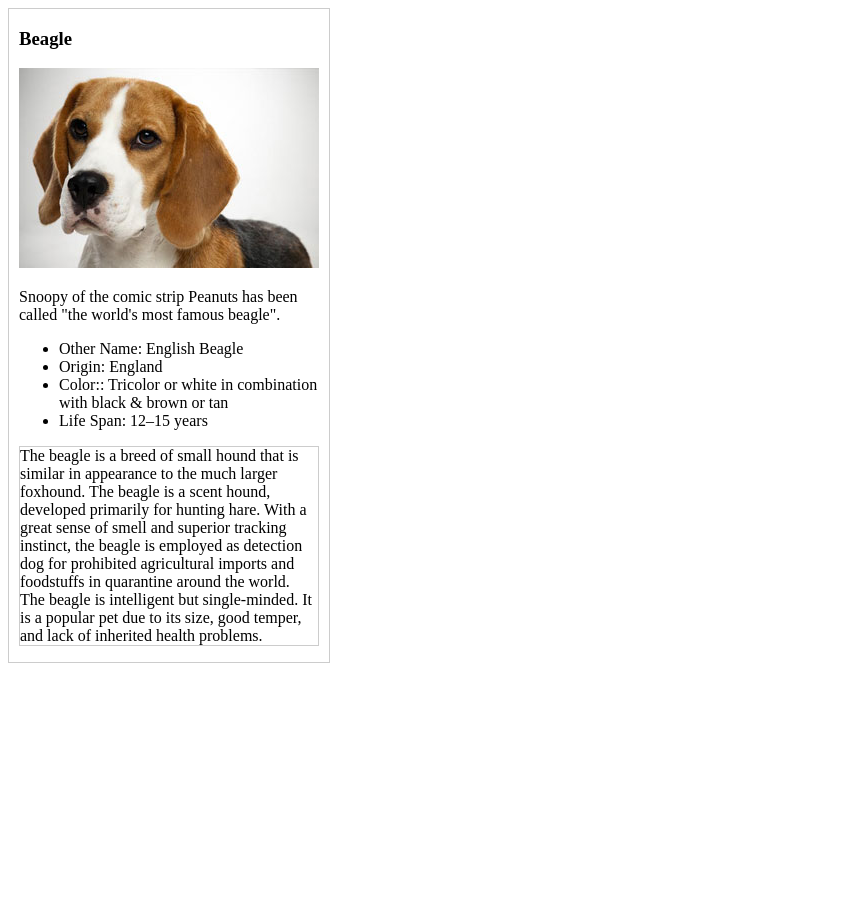
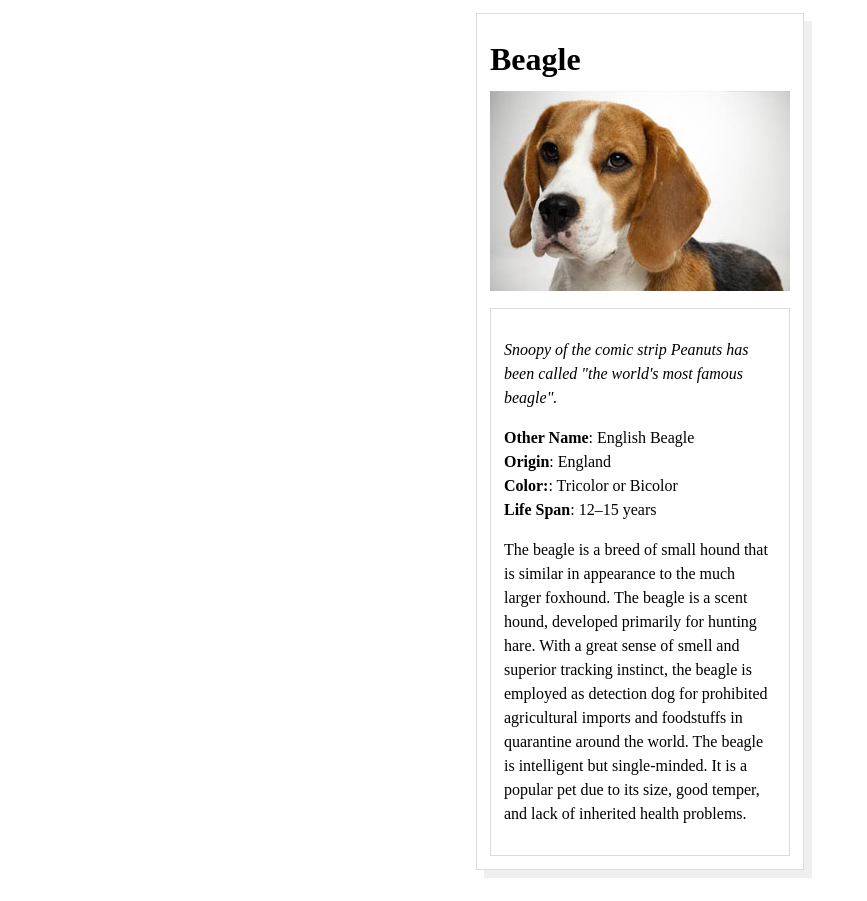
Before and after one commit to besopmac/nanodegree-frontend, a plain HTML site: page animal-card/card.html in a window 1280 px wide. Shown: the whole page, without its empty margins (0-867 px from the left). Before the commit the page ends 800 px from the top, so only its background shows below. Drawn offline with Linux system fonts and the light colour scheme.

Commit message:
Finalizando card

```diff
--- a/animal-card/card.html
+++ b/animal-card/card.html
@@ -11,18 +11,18 @@
 		<h3 class="title">Beagle</h3>
 		<!-- your favorite animal's image goes here -->
 		<img class="picture" src="beagle-medium.jpg" alt="Beagle">
-		<div>
+		<div class="info">
 			<!-- your favorite animal's interesting fact goes here -->
-			<p>Snoopy of the comic strip Peanuts has been called "the world's most famous beagle".</p>
-			<ul>
+			<p><em>Snoopy of the comic strip Peanuts has been called "the world's most famous beagle".</em></p>
+			<ul class="list">
 				<!-- your favorite animal's list items go here -->
-				<li><span>Other Name</span>: English Beagle</li>
-				<li><span>Origin</span>: England</li>
-				<li><span>Color:</span>: Tricolor or white in combination with black & brown or tan</li>
-				<li><span>Life Span</span>: 12–15 years</li>
+				<li><strong>Other Name</strong>: English Beagle</li>
+				<li><strong>Origin</strong>: England</li>
+				<li><strong>Color:</strong>: Tricolor or Bicolor</li>
+				<li><strong>Life Span</strong>: 12–15 years</li>
 			</ul>
 			<!-- your favorite animal's description goes here -->
-			<p class="info">The beagle is a breed of small hound that is similar in appearance to the much larger foxhound. The beagle is a scent hound, developed primarily for hunting hare. With a great sense of smell and superior tracking instinct, the beagle is employed as detection dog for prohibited agricultural imports and foodstuffs in quarantine around the world. The beagle is intelligent but single-minded. It is a popular pet due to its size, good temper, and lack of inherited health problems.</p>
+			<p>The beagle is a breed of small hound that is similar in appearance to the much larger foxhound. The beagle is a scent hound, developed primarily for hunting hare. With a great sense of smell and superior tracking instinct, the beagle is employed as detection dog for prohibited agricultural imports and foodstuffs in quarantine around the world. The beagle is intelligent but single-minded. It is a popular pet due to its size, good temper, and lack of inherited health problems.</p>
 		</div>
 	</div>
 </body>
--- a/animal-card/styles.css
+++ b/animal-card/styles.css
@@ -1,14 +1,31 @@
 /* add your CSS here */
 #card {
     width: 300px;
-    padding: 0 10px;
-    border: 1px solid #ccc;
+    padding: 13px;
+    font-size: 1em;
+    line-height: 1.5;
+    margin: 1% auto 2.5%;
+    border: 1px solid rgb(220, 220, 220);
+    box-shadow: 8px 8px 0 rgba(100, 100, 100, 0.1);
+}
+
+.title {
+    margin: 0;
+    line-height: 2;
+    font-size: 2em;
+}
+
+.picture {
+    margin-bottom: 10px;
+}
+
+.list {
+    margin: 0;
+    padding: 0;
+    list-style: none;
 }
 
 .info {
-    border: 1px solid #ccc;
+    padding: 13px;
+    border: 1px solid rgb(220, 220, 220);;
 }
-
-.picture {
-    max-width: 300px;
-}
```
